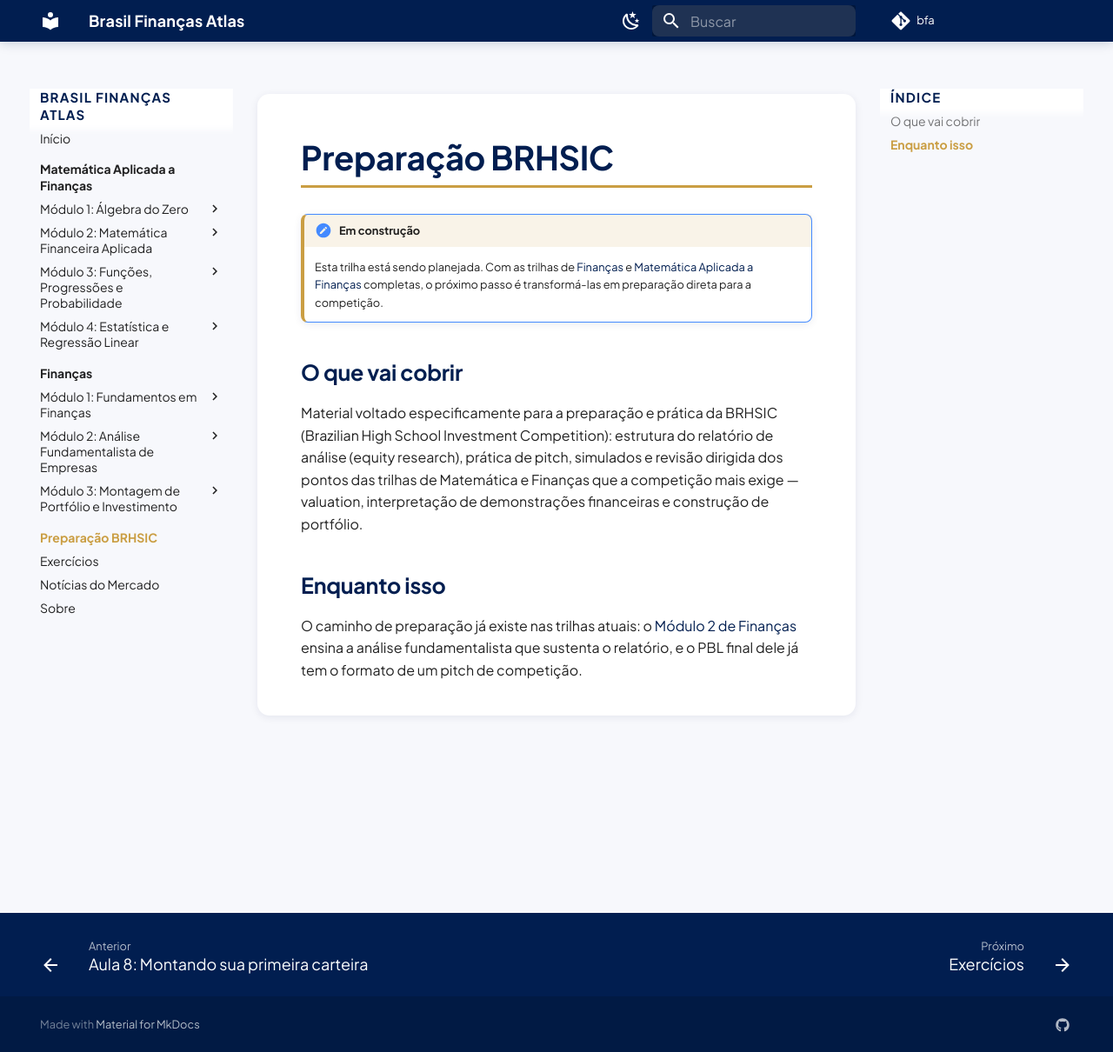
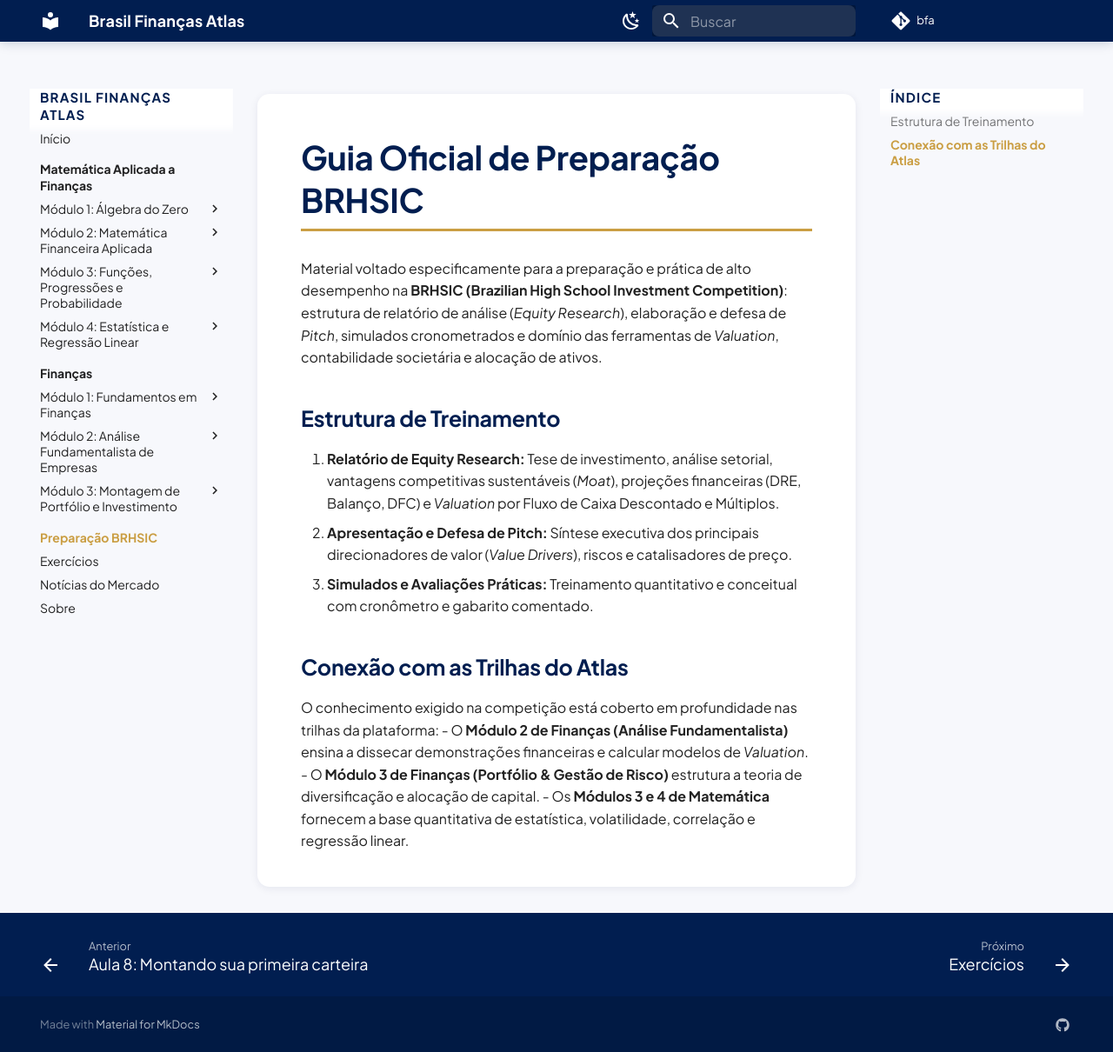
Before and after one commit to brasil-financas-atlas/atlas, an MkDocs documentation site: the page built from docs/preparacao-brhsic/index.md, in a window 1280 px wide and 1210 px high. Shown: the whole window at 87% size. Built offline with MkDocs 1.6.1 and Material for MkDocs 9.7.7, drawn with Linux system fonts in a browser that asks for light colours; comment, search, counter and statistics services are not loaded.

Commit message:
chore(auto-sync): atualiza arquivos locais [2026-08-29 00:08:40]

```diff
--- a/docs/preparacao-brhsic/index.md
+++ b/docs/preparacao-brhsic/index.md
@@ -1,12 +1,16 @@
-# Preparação BRHSIC
+# Guia Oficial de Preparação BRHSIC
 
-!!! note "Em construção"
-    Esta trilha está sendo planejada. Com as trilhas de [Finanças](../financas/index.md) e [Matemática Aplicada a Finanças](../matematica-aplicada-a-financas/index.md) completas, o próximo passo é transformá-las em preparação direta para a competição.
+Material voltado especificamente para a preparação e prática de alto desempenho na **BRHSIC (Brazilian High School Investment Competition)**: estrutura de relatório de análise (*Equity Research*), elaboração e defesa de *Pitch*, simulados cronometrados e domínio das ferramentas de *Valuation*, contabilidade societária e alocação de ativos.
 
-## O que vai cobrir
+## Estrutura de Treinamento
 
-Material voltado especificamente para a preparação e prática da BRHSIC (Brazilian High School Investment Competition): estrutura do relatório de análise (equity research), prática de pitch, simulados e revisão dirigida dos pontos das trilhas de Matemática e Finanças que a competição mais exige — valuation, interpretação de demonstrações financeiras e construção de portfólio.
+1. **Relatório de Equity Research:** Tese de investimento, análise setorial, vantagens competitivas sustentáveis (*Moat*), projeções financeiras (DRE, Balanço, DFC) e *Valuation* por Fluxo de Caixa Descontado e Múltiplos.
+2. **Apresentação e Defesa de Pitch:** Síntese executiva dos principais direcionadores de valor (*Value Drivers*), riscos e catalisadores de preço.
+3. **Simulados e Avaliações Práticas:** Treinamento quantitativo e conceitual com cronômetro e gabarito comentado.
 
-## Enquanto isso
+## Conexão com as Trilhas do Atlas
 
-O caminho de preparação já existe nas trilhas atuais: o [Módulo 2 de Finanças](../financas/modulo-2-analise-fundamentalista/index.md) ensina a análise fundamentalista que sustenta o relatório, e o PBL final dele já tem o formato de um pitch de competição.
+O conhecimento exigido na competição está coberto em profundidade nas trilhas da plataforma:
+- O **Módulo 2 de Finanças (Análise Fundamentalista)** ensina a dissecar demonstrações financeiras e calcular modelos de *Valuation*.
+- O **Módulo 3 de Finanças (Portfólio & Gestão de Risco)** estrutura a teoria de diversificação e alocação de capital.
+- Os **Módulos 3 e 4 de Matemática** fornecem a base quantitativa de estatística, volatilidade, correlação e regressão linear.
```
